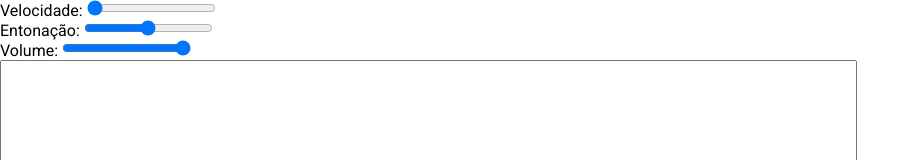
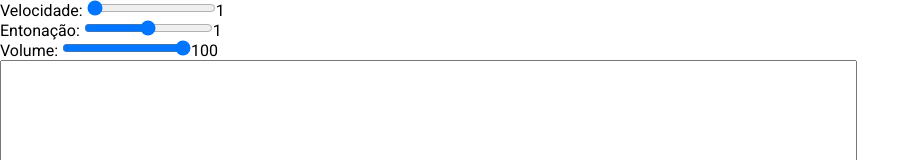
Before and after one commit to joilsonLeal/engine-speech, a React (Create React App) app: page / in a window 1280 px wide. Shown: the top 160 px of the page, without its empty margins (0-920 px from the left). Built offline with nearby package versions, Linux system fonts and the light colour scheme.

Commit message:
feature: adiciona funcionalidade de alterar valores dos range

```diff
--- a/src/components/Speech/index.tsx
+++ b/src/components/Speech/index.tsx
@@ -1,8 +1,26 @@
-import React from 'react'
+import React, { FormEvent, useState } from 'react'
+import { parse } from 'url';
 
 import { Container } from './styles'
 
 const Speech: React.FC = () => {
+
+    const [ volume, setVolume ] = useState('100');
+    const [ pitch, setPitch ] = useState('1');
+    const [ rate, setRate ] = useState('1');
+
+    const changeVolume = (value: string) => {
+        setVolume((parseFloat(value) * 100).toFixed(0));
+    }
+
+    const changePitch = (value: string) => {
+        setPitch(parseFloat(value).toFixed(1));
+    }
+
+    const changeRate = (value: string) => {
+        setRate(parseFloat(value).toFixed(0));
+    }
+
     return (
         <>
             <div className="App">
@@ -10,18 +28,18 @@ const Speech: React.FC = () => {
                 <div className="options">
                     <div>
                         <label htmlFor="rate">Velocidade: </label>
-                        <input id="rate" type="range" min="1" max="10" step="1" defaultValue="1" />
-                        <span id="rate-text"></span>
+                        <input id="rate" type="range" min="1" max="10" step="1" defaultValue="1" onChange={e => changeRate(e.target.value)} />
+                        <span id="rate-text">{rate}</span>
                     </div>
                     <div>
                         <label htmlFor="pitch">Entonação: </label>
-                        <input id="pitch" type="range" min="0" max="2" step="0.1" defaultValue="1" />
-                        <span id="pitch-text"></span>
+                        <input id="pitch" type="range" min="0" max="2" step="0.1" defaultValue="1" onChange={e => changePitch(e.target.value)} />
+                        <span id="pitch-text">{pitch}</span>
                     </div>
                     <div>
                         <label htmlFor="volume">Volume: </label>
-                        <input id="volume" type="range" min="0" max="1" step="0.01" defaultValue="1" />
-                        <span id="volume-text"></span>
+                        <input id="volume" type="range" min="0" max="1" step="0.01" defaultValue="1" onChange={e => changeVolume(e.target.value)} />
+                        <span id="volume-text">{volume}</span>
                     </div>
                 </div>
                 <div>
```
